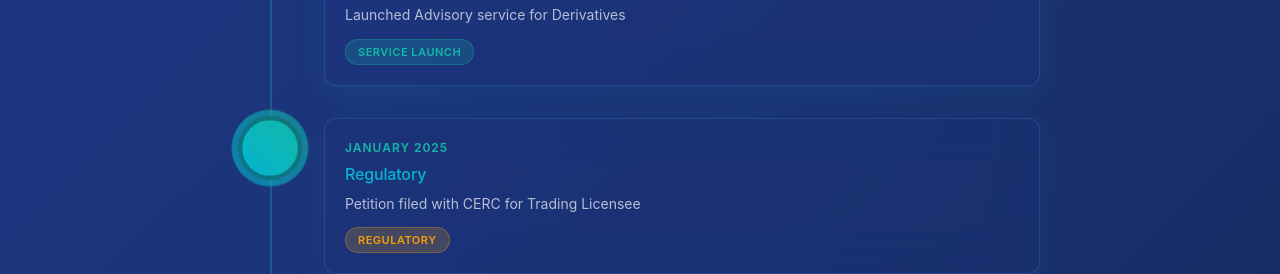
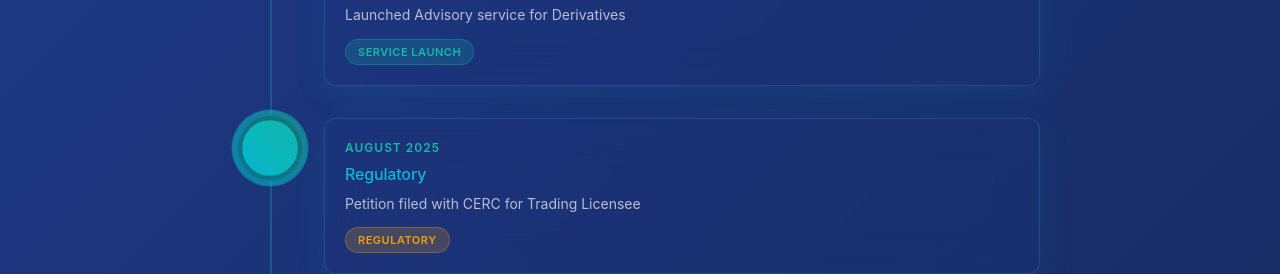
Before and after one commit to EMPS-2025/EMPS_Website, a Next.js app: page / in a window 1280 px wide. Shown: the part 5400-5674 px from the top of the page. Built offline with nearby package versions, Linux system fonts and the light colour scheme; a web font is replaced by a local one.

Commit message:
Update Journey.js

```diff
--- a/app/components/Journey.js
+++ b/app/components/Journey.js
@@ -115,7 +115,7 @@ const Journey = () => {
                             <div className="marker-glow"></div>
                         </div>
                         <div className="milestone-content glass-card">
-                            <div className="milestone-date">January 2025</div>
+                            <div className="milestone-date">August 2025</div>
                             <h4>Regulatory</h4>
                             <p>Petition filed with CERC for Trading Licensee</p>
                             <div className="milestone-category high">Regulatory</div>
```
